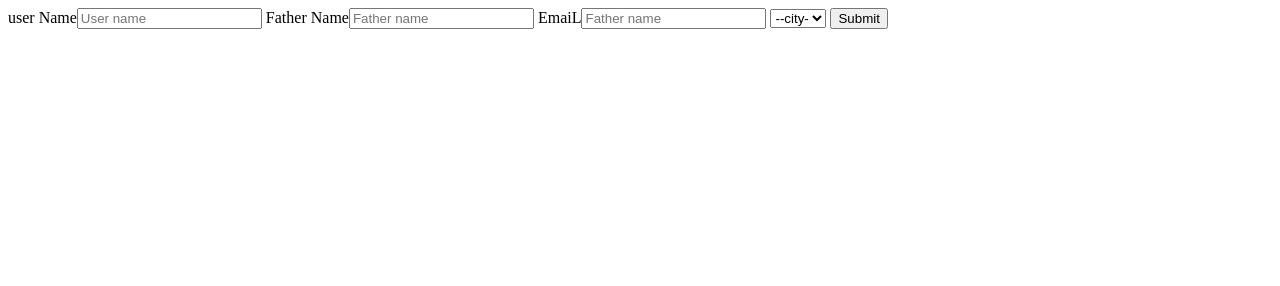
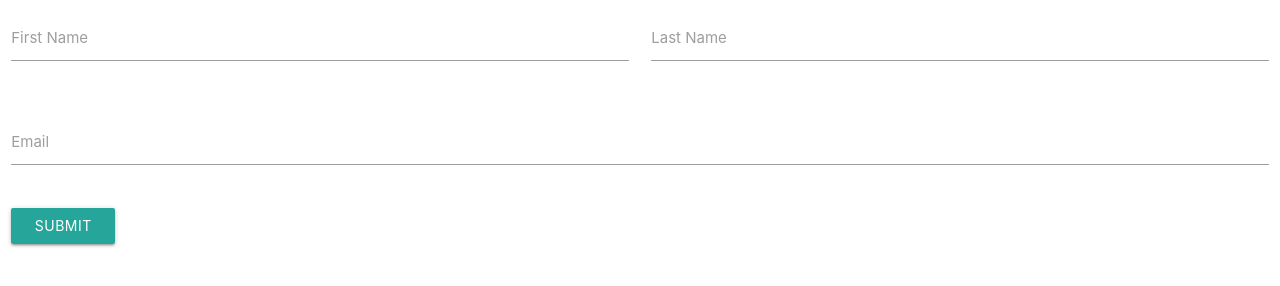
Before and after one commit to Hamaddogar/Kleber-Work, a plain HTML site: page index.html in a window 1280 px wide. Drawn offline with nearby package versions, Linux system fonts and the light colour scheme.

Commit message:
Sumit assigment 03 JS Dom

```diff
--- a/index.html
+++ b/index.html
@@ -3,33 +3,34 @@
 <head>
     <meta charset="UTF-8">
     <meta name="viewport" content="width=device-width, initial-scale=1.0">
-    <title>Document</title>
+    <link rel="stylesheet" href="https://cdnjs.cloudflare.com/ajax/libs/materialize/1.0.0/css/materialize.min.css">
+    <title>Class 02 - Javascript</title>
 </head>
 <body>
-  <form onsubmit="submitFunction(event)">
-  user Name<input type="txt" id="uname" placeholder="User name">
-   Father Name<input type="txt" id="fname" placeholder="Father name">
-   EmaiL<input type="txt" id="uemail" placeholder="Father name">
-    <select  id="city"value="">
-         <option value="">
-              --city-
-         </option>
-         <option value="fsd">
-        Fsd
-       </option>
-       <option value="isl">
-        isl
-   </option>
+    <div class="row">
+        <form class="col s12" onsubmit="submitFunction(event)">
+          <div class="row">
+            <div class="input-field col s6">
+              <input placeholder="" id="first_name" type="text" class="validate">
+              <label for="first_name">First Name</label>
+            </div>
+            <div class="input-field col s6">
+              <input id="last_name" type="text" class="validate">
+              <label for="last_name">Last Name</label>
+            </div>
+    </div>
 
-
-
-    </select>
-    <button type="submit"> Submit</button>
-
-
-
-  </form>
-
-    <script src="script.js"></script>
+          <div class="row">
+            <div class="input-field col s12">
+              <input id="email" type="email" class="validate">
+              <label for="email">Email</label>
+            </div>
+          </div>
+          <button class="btn waves-effect waves-light" type="submit" name="action">Submit
+            <i class="material-icons right"></i>
+          </button>
+        </form>
+      </div>
+    <script src="index.js"></script>
 </body>
 </html>
--- /dev/null
+++ b/index.js
@@ -0,0 +1,15 @@
+function submitFunction(event){
+    event.preventDefault()
+    var push_in_array=[];
+
+
+var first_name=document.getElementById("first_name").value;
+var last_name=document.getElementById("last_name").value;
+var email=document.getElementById("email").value;
+
+var push_in_object={first_name,last_name,email}
+push_in_array.push(push_in_object)
+
+localStorage.setItem("Data", JSON.stringify(push_in_array))
+
+}
```
